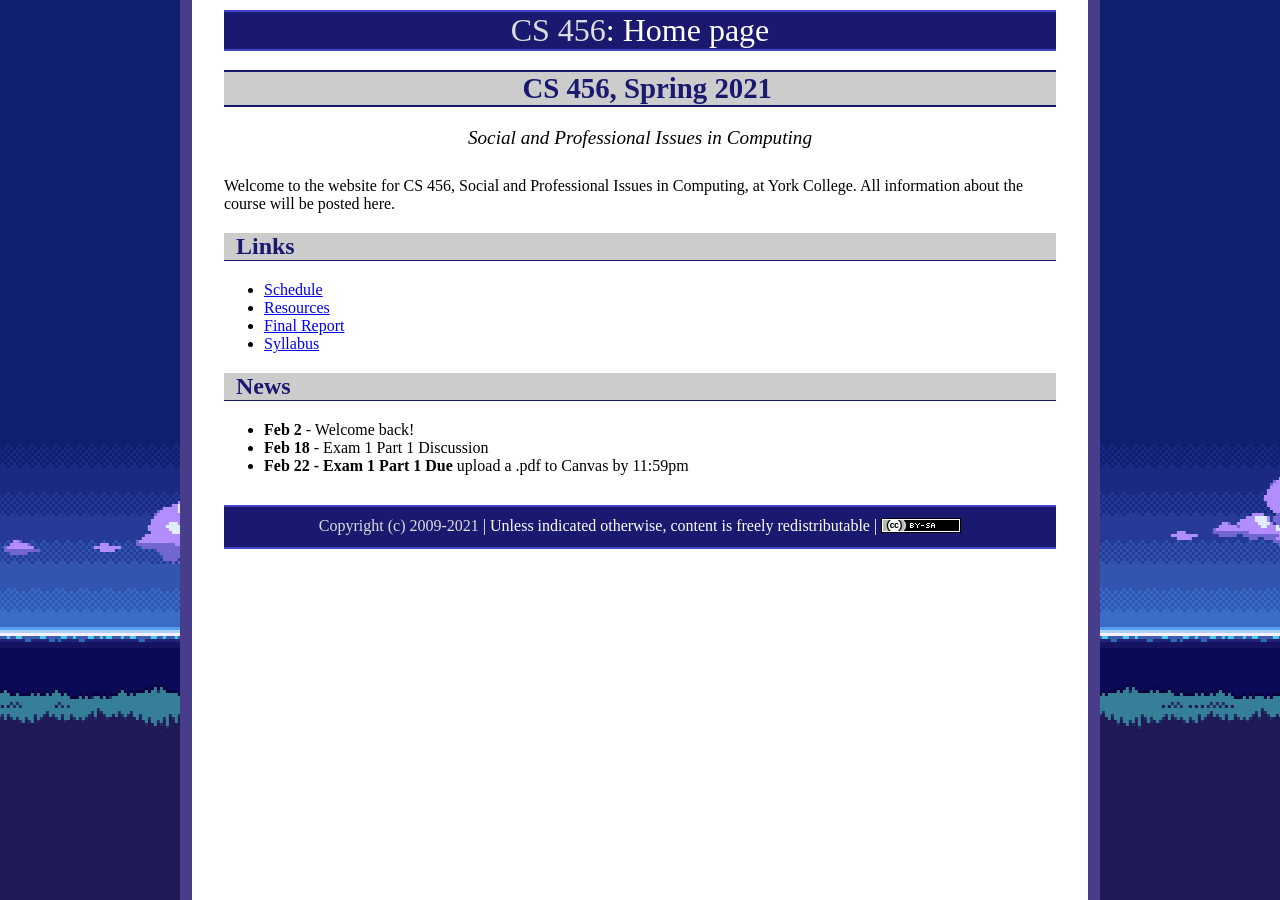
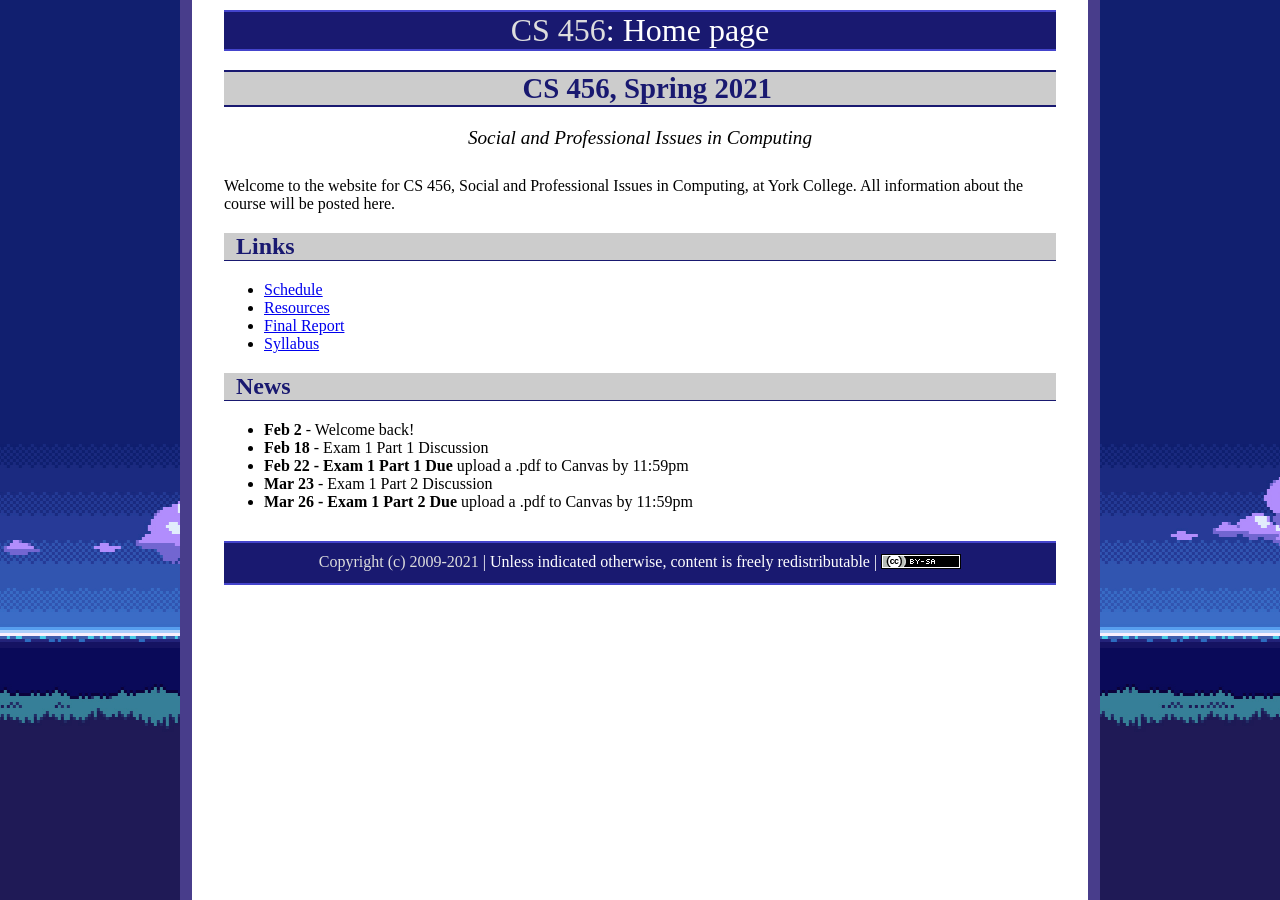
Before and after one commit to ycpcs/cs456-spring2021, a Jekyll site: the page built from index.md, in a window 1280 px wide. Built offline with Jekyll 4.4.1, drawn with Linux system fonts in a browser that asks for light colours.

Commit message:
update index
update index

```diff
--- a/index.md
+++ b/index.md
@@ -20,6 +20,8 @@ Welcome to the website for CS 456, Social and Professional Issues in Computing,
 * **Feb 2** - Welcome back!
 * **Feb 18** - Exam 1 Part 1 Discussion
 * **Feb 22 - Exam 1 Part 1 Due** upload a .pdf to Canvas by 11:59pm
+* **Mar 23** - Exam 1 Part 2 Discussion
+* **Mar 26 - Exam 1 Part 2 Due** upload a .pdf to Canvas by 11:59pm
 
 <!--
 * **Sept 10** - Exam 1 Part 1 Discussion
```
